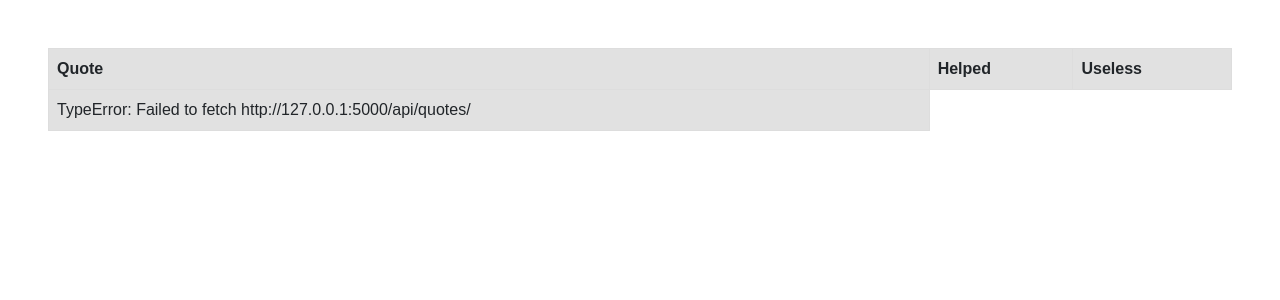
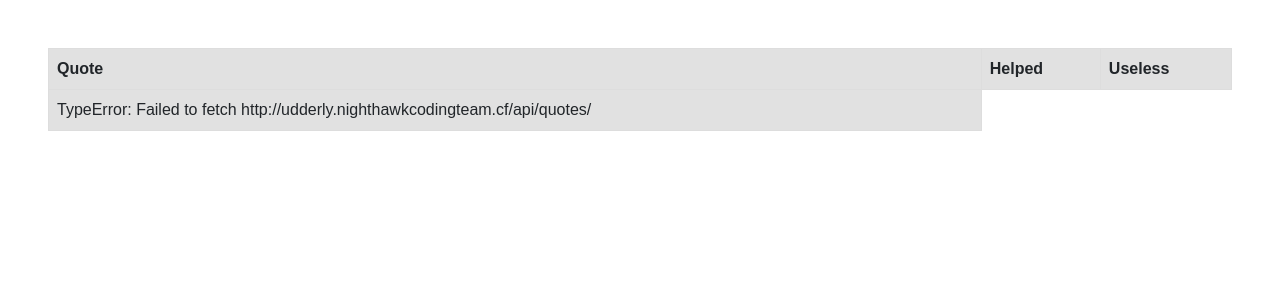
Before and after one commit to PaarasPurohit/udderly-delectable, a Flask app: page /chart/ in a window 1280 px wide. Shown: the part 66-366 px from the top of the page. Run offline with Flask 2, Linux system fonts and the light colour scheme; data that the repository does not hold is empty.

Commit message:
changed a url to make it work

```diff
--- a/templates/chart.html
+++ b/templates/chart.html
@@ -38,7 +38,7 @@
         const HELPED = "helped";
         const USELESS = "useless";
 
-        const url =  "http://127.0.0.1:5000/api/quotes/";
+        const url =  "http://udderly.nighthawkcodingteam.cf/api/quotes/";
         const help_url = url + "help/";
         const useless_url = url + "useless/";
 
```
